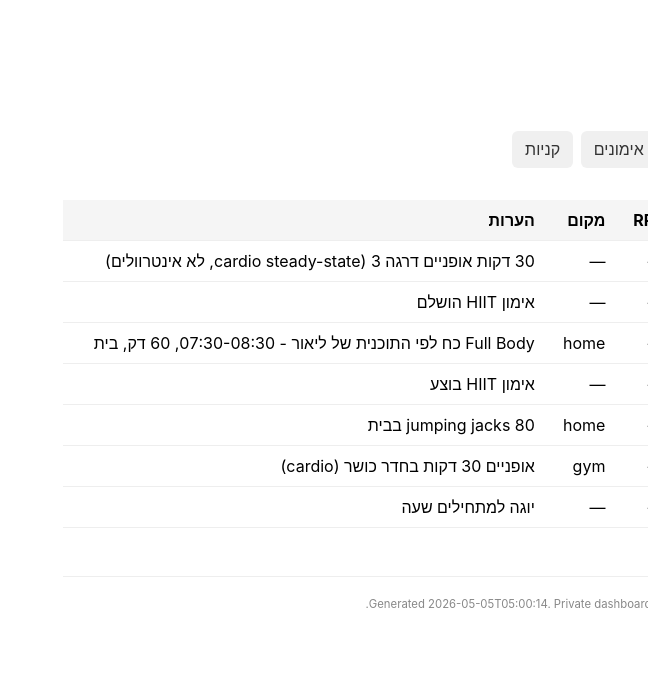
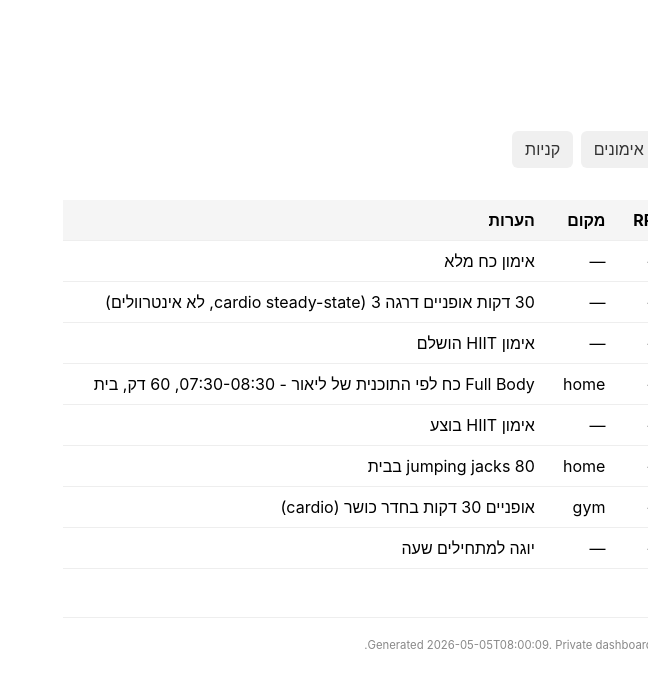
Before and after one commit to alexliv1234/alexbot-public, a Jekyll site: the page built from docs/lifechange/workouts.html, in a window 1280 px wide. Shown: the top 688 px of the page, without its empty margins (632-1280 px from the left). Built offline with Jekyll 4.4.1, drawn with Linux system fonts in a browser that asks for light colours.

Commit message:
📊 coach site update (2026-05-05_08-00)

```diff
--- a/docs/_data/coach/adherence.json
+++ b/docs/_data/coach/adherence.json
@@ -38,5 +38,9 @@
   {
     "date": "2026-05-04",
     "score": null
+  },
+  {
+    "date": "2026-05-05",
+    "score": null
   }
 ]
--- a/docs/_data/coach/workouts.json
+++ b/docs/_data/coach/workouts.json
@@ -60,5 +60,13 @@
     "actual": "30 דקות אופניים דרגה 3 (cardio steady-state, לא אינטרוולים)",
     "actual_status": "done",
     "duration_min": 30
+  },
+  {
+    "date": "2026-05-05",
+    "ts": "2026-05-05T07:47:24+03:00",
+    "type": "workout",
+    "kind": "strength",
+    "actual": "אימון כח מלא",
+    "actual_status": "done"
   }
 ]
```
Also changed, not shown: docs/_data/coach/today.json (+23 -3 lines).
